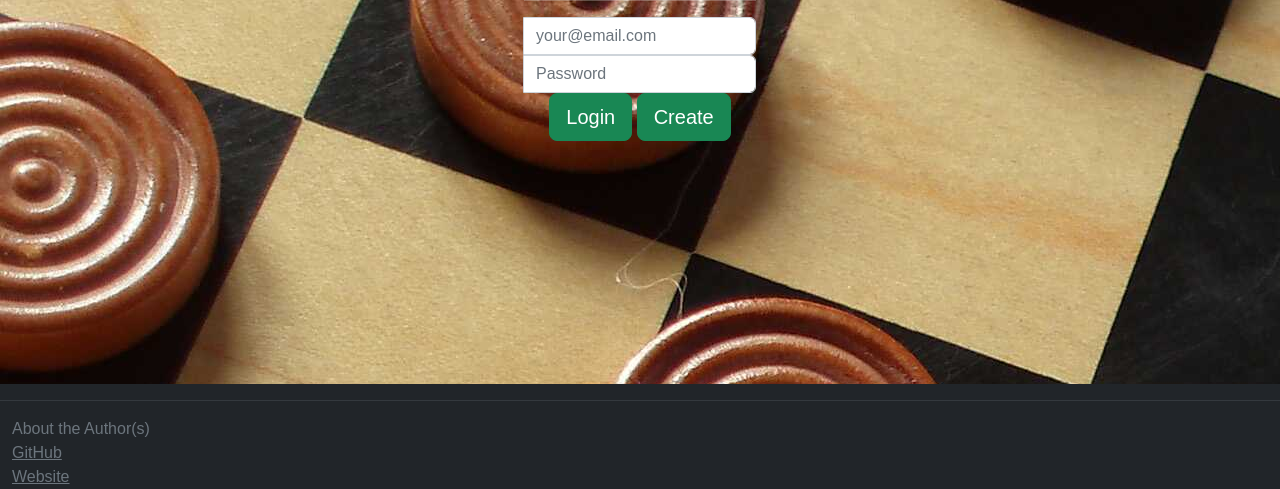
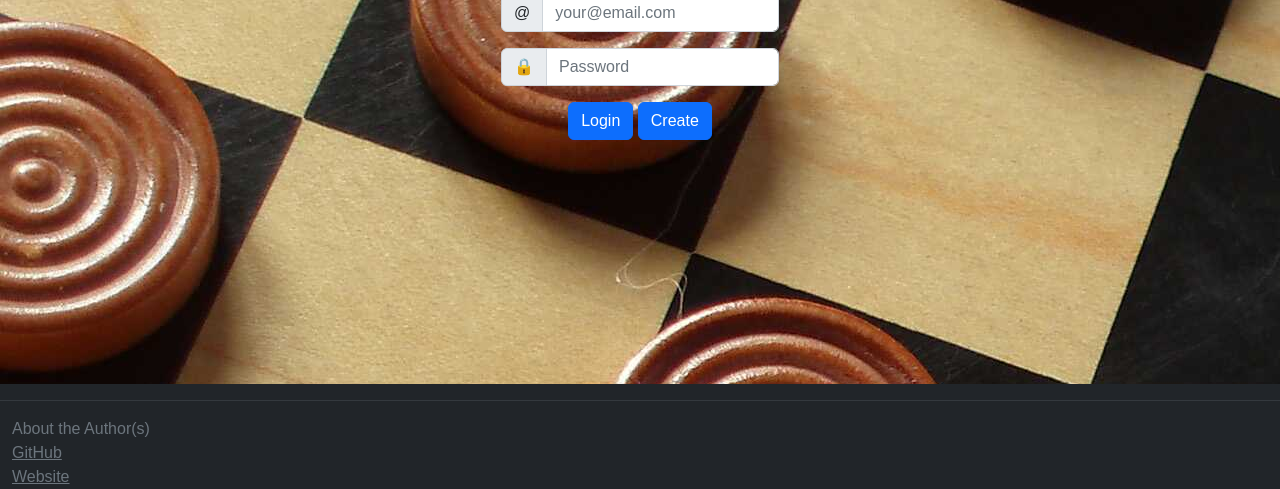
Before and after one commit to Hecktomb200/startup, a website: page public/index.html in a window 1280 px wide. Shown: the part 386-875 px from the top of the page. Drawn offline with nearby package versions, Linux system fonts and the light colour scheme.

Commit message:
Updated index.html and fixed login authentication

```diff
--- a/public/index.html
+++ b/public/index.html
@@ -5,8 +5,9 @@
     <meta name="viewport" content="width=device-width, initial-scale=1.0" />
     <title>Checkers.io</title>
     <link rel="icon" href="checkericon2.ico" />
-    <script src="login.js"></script>
     <link rel="stylesheet" href="main.css" />
+    <link rel="stylesheet" href="login.css" />
+
     <link
       href="https://cdn.jsdelivr.net/npm/bootstrap@5.2.2/dist/css/bootstrap.min.css"
       rel="stylesheet"
@@ -33,41 +34,36 @@
     </header>
 
     <mainindex class="container-fluid text-center">
-      <div class="modal-dialog">
-        <div class="modal-content">
-          <div class="modal-heading">
-            <h2 class="text-center">Welcome Back!</h2>
+      <div>
+        <h1>Welcome Back!</h1>
+        <!-- Displayed when needing authentication -->
+        <div id="loginControls" style="display: none">
+          <div class="input-group mb-3">
+            <span class="input-group-text">@</span>
+            <input
+              class="form-control"
+              type="text"
+              id="userName"
+              placeholder="your@email.com"
+            />
           </div>
-          <hr />
-          <div class="modal-body" id="loginControls">
-            <form method="get" role="form">
-              <div class="form-group">
-                <div class="input-group">
-                  <span class="input-group-addon">
-                  <span class="glyphicon glyphicon-user"></span>
-                  </span>
-                  <input type="text" class="form-control" id="userName" placeholder="your@email.com" />
+          <div class="input-group mb-3">
+            <span class="input-group-text">🔒</span>
+            <input
+              class="form-control"
+              type="password"
+              id="userPassword"
+              placeholder="Password"
+            />
           </div>
+          <button type="button" class="btn btn-primary" onclick="loginUser()">
+            Login
+          </button>
+          <button type="button" class="btn btn-primary" onclick="createUser()">
+            Create
+          </button>
         </div>
-              <div class="form-group">
-                <div class="input-group">
-                  <span class="input-group-addon">
-                  <span class="glyphicon glyphicon-lock"></span>
-                  </span>
-                  <input type="password" class="form-control" id="userPassword" placeholder="Password" />
-
-                </div>
-
-              </div>
-
-              <div class="form-group text-center">
-                <button type="submit" class="btn btn-success btn-lg" onclick="loginUser()">Login</button>
-                <button type="submit" class="btn btn-success btn-lg" onclick="createUser()">Create</button>
-                <!-- <a href="#" class="btn btn-link">Forgot Your Password?</a> -->
-              </div>
-
-            </form>
-
+        <!-- Displayed when ready to play -->
         <div id="playControls" style="display: none">
           <div id="playerName"></div>
           <button type="button" class="btn btn-primary" onclick="play()">
@@ -79,9 +75,7 @@
         </div>
       </div>
 
-          </div>
-          </div>
-      </div>
+      <!-- Error dialog -->
       <div class="modal fade" id="msgModal" tabindex="-1">
         <div class="modal-dialog modal-dialog-centered">
           <div class="modal-content text-dark">
@@ -112,5 +106,11 @@
       href="https://mcdonaldcs260.click">Website</a>
       </div>
     </footer>
+    <script src="login.js"></script>
+    <script
+      src="https://cdn.jsdelivr.net/npm/bootstrap@5.2.3/dist/js/bootstrap.bundle.min.js"
+      integrity="sha384-kenU1KFdBIe4zVF0s0G1M5b4hcpxyD9F7jL+jjXkk+Q2h455rYXK/7HAuoJl+0I4"
+      crossorigin="anonymous"
+    ></script>
   </body>
 </html>
```
Lines whose indentation alone changed are shown as unchanged.
